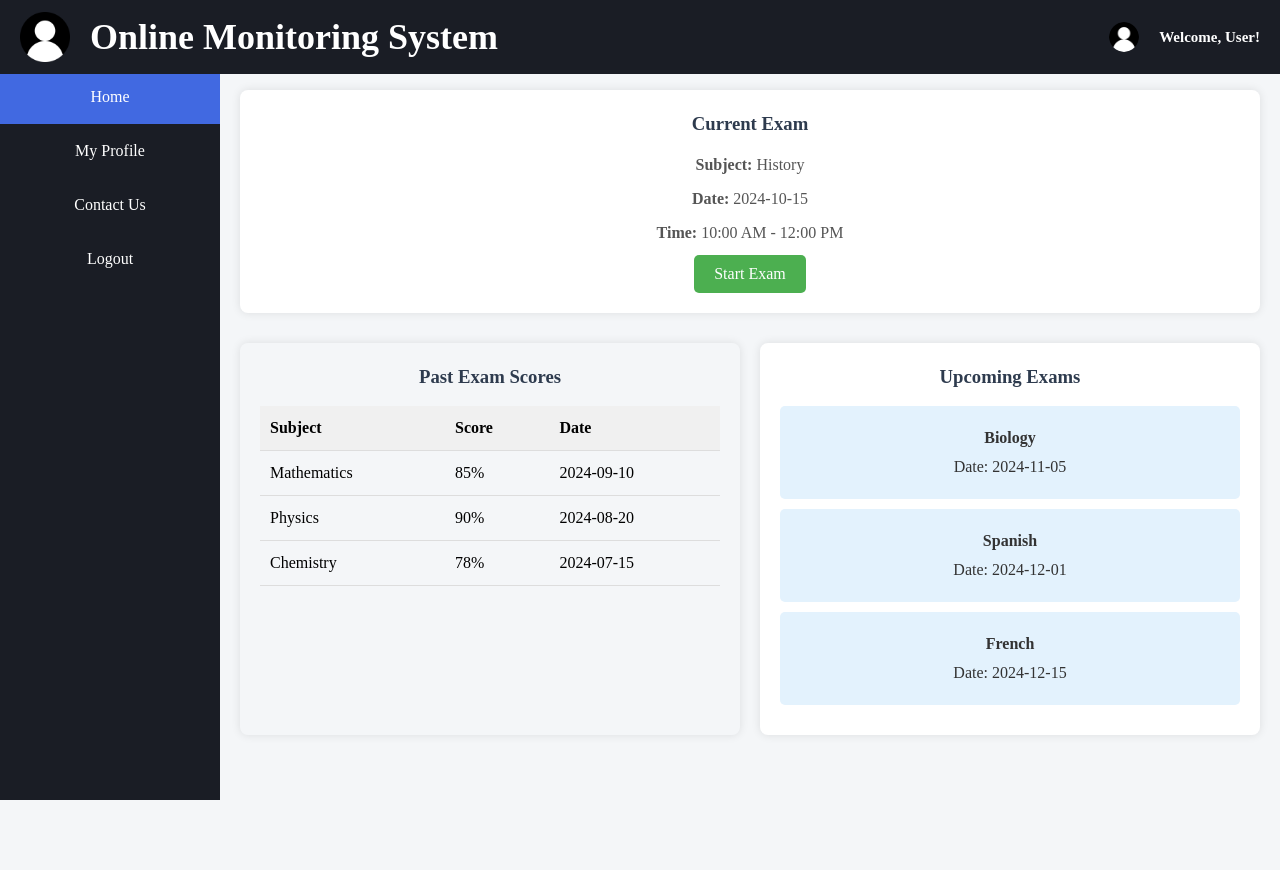
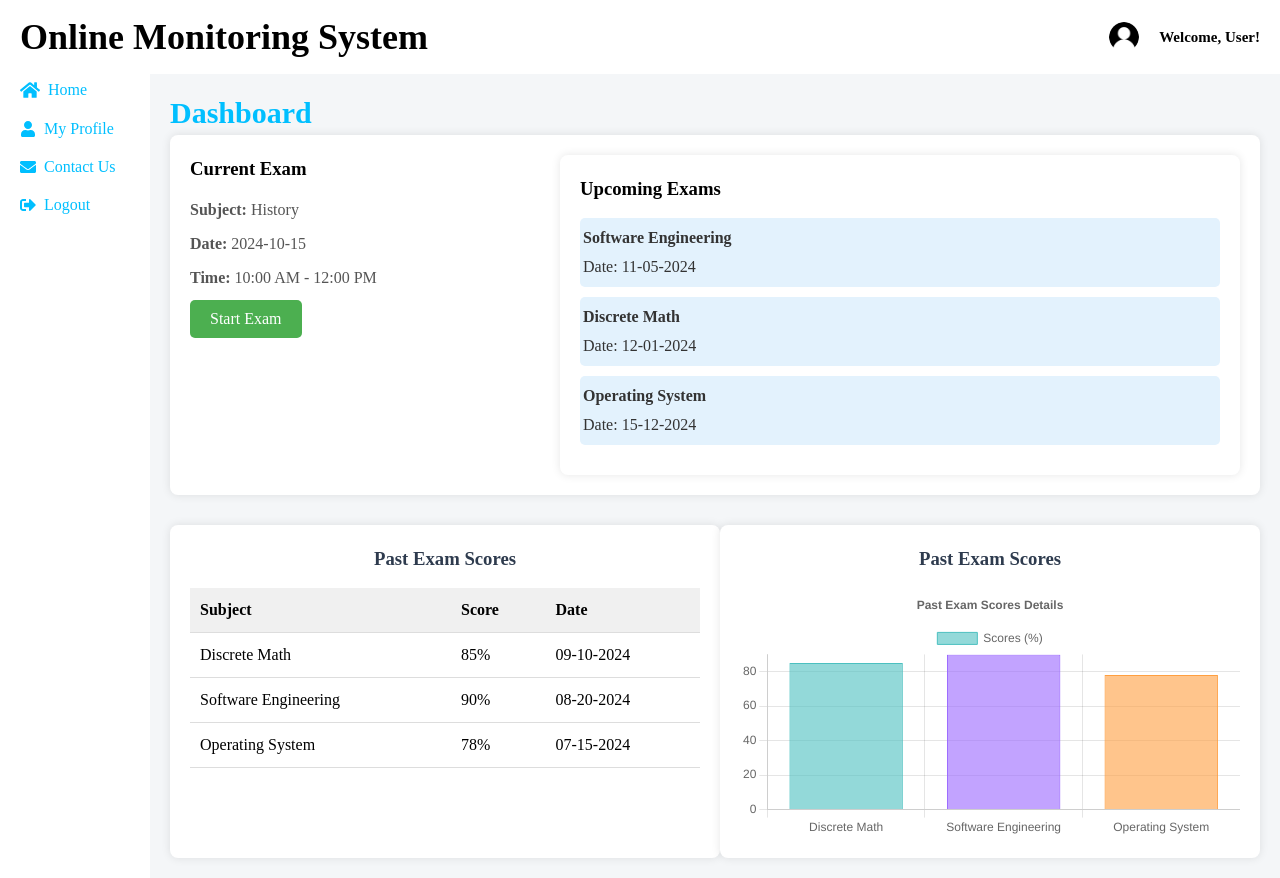
Before and after one commit to avi212003/-Online-Exam-Monitoring-System, a React (Vite) app in the folder Online-Exam-Monitoring-System/: page / in a window 1280 px wide. Built offline with nearby package versions, Linux system fonts and the light colour scheme.

Commit message:
Dashboard-Design

```diff
--- a/Online-Exam-Monitoring-System/package.json
+++ b/Online-Exam-Monitoring-System/package.json
@@ -10,8 +10,11 @@
     "preview": "vite preview"
   },
   "dependencies": {
+    "chart.js": "^4.4.5",
     "react": "^18.3.1",
-    "react-dom": "^18.3.1"
+    "react-chartjs-2": "^5.2.0",
+    "react-dom": "^18.3.1",
+    "react-icons": "^5.3.0"
   },
   "devDependencies": {
     "@eslint/js": "^9.9.0",
--- a/Online-Exam-Monitoring-System/src/pages/Dashboard/Dashboard.css
+++ b/Online-Exam-Monitoring-System/src/pages/Dashboard/Dashboard.css
@@ -2,6 +2,23 @@
     margin: 0;
     padding: 0;
     box-sizing: border-box;
+  }
+
+  .home-button, .myProfile-button, .contact-button, .logout-button  {
+    background-color: white;
+    color: deepskyblue;
+    padding: 10px 20px;
+    border: none;
+    border-radius: 5px;
+    display: flex;
+    align-items: center;
+    cursor: pointer;
+    transition: background-color 0.3s ease;
+  }
+
+  .home-button:hover, .myProfile-button:hover, .contact-button:hover, .logout-button:hover {
+    background-color: #34495e;
+    width: 150px;
   }
 
   .container {
@@ -15,9 +32,9 @@
     width: 100%;
     /* background-color: #2e3b4e; */
     /* background-color: #131122; */
-    background-color: #1a1d25;
+    background-color: white;
     padding: 10px 20px;
-    color: #fff;
+    color: black;
     position: fixed;
     top: 0;
     left: 0;
@@ -28,6 +45,16 @@
     display: flex;
     justify-content: flex-end;
     align-items: center;
+  }
+  .dashboard{
+    text-align: left;
+    color: deepskyblue;
+    font-weight: bold ;
+    font-size: 30px;
+  }
+
+  .scores{
+    display: flex;
   }
 
 
@@ -71,10 +98,10 @@
   /* Sidebar Styling */
   .sidebar {
     /* margin-top: 10px; */
-    width: 220px;
+    width: 150px;
     /* background-color: #2e3b4e; */
     /* background-color: #131122; */
-    background-color: #1a1d25;
+    background-color: white;
 
     color: #fff;
     min-height: calc(100vh - 70px);
@@ -127,7 +154,7 @@
 
   .welcome-section h2 {
     font-size: 15px;
-    color: white;
+    color: black;
   }
 
   /* Current Exam Section */
@@ -137,16 +164,30 @@
     border-radius: 8px;
     box-shadow: 0 0 10px rgba(0, 0, 0, 0.1);
     margin-bottom: 30px;
+    display: flex;
+    gap: 20px;
+    flex-wrap: wrap;
   }
 
   .current_exam h3 {
     margin-bottom: 15px;
     color: #2e3b4e;
+    text-align: left;
+  }
+
+  .current_exam div{
+    text-align: left;
+    width: 350px;
   }
 
   .exam-details p {
     margin-bottom: 10px;
     color: #555;
+    text-align: left;
+  }
+
+  .exam-details h3 {
+    color: black;
   }
 
   .start-exam-button {
@@ -173,7 +214,7 @@
   /* Past Exam Scores */
   .past_exam_scores {
     flex: 1;
-    /* background-color: #000000; */
+    background-color: white;
     padding: 20px;
     border-radius: 8px;
     box-shadow: 0 0 10px rgba(0, 0, 0, 0.1);
@@ -216,7 +257,7 @@
 
   .upcoming_exams h3 {
     margin-bottom: 15px;
-    color: #2e3b4e;
+    color: black;
   }
 
   .upcoming_exams ul {
@@ -225,7 +266,7 @@
 
   .upcoming_exams li {
     background-color: #e3f2fd;
-    padding: 15px;
+    padding: 3px;
     border-radius: 5px;
     margin-bottom: 10px;
   }
--- a/Online-Exam-Monitoring-System/src/pages/Dashboard/Dashboard.jsx
+++ b/Online-Exam-Monitoring-System/src/pages/Dashboard/Dashboard.jsx
@@ -1,6 +1,8 @@
 import React from 'react';
 import './Dashboard.css';
 import studentImage from '../../assets/student_image.png';
+import { FaHome, FaUser, FaEnvelope, FaSignOutAlt } from 'react-icons/fa';
+import PastExamScores from './Scorechart'; // Adjust the path as necessary
 
 const Dashboard = ({ name }) => {
   return (
@@ -8,7 +10,6 @@ const Dashboard = ({ name }) => {
       <header className='header'>
         <div className="header-content">
           <div className='app-title'>
-              <img className='logo' src={studentImage} alt="Student" />
               <h2>Online Monitoring System</h2>
           </div>
           <div className='welcome-section'>
@@ -21,29 +22,55 @@ const Dashboard = ({ name }) => {
       <div className="main">
         <aside className='sidebar'>
           <ul>
-            <li className="active">Home</li>
-            <li>My Profile</li>
-            <li>Contact Us</li>
-            <li>Logout</li>
+            <button className="home-button">
+              <FaHome size={20} style={{ marginRight: '8px' }} />
+              Home
+            </button>
+            <button className = "myProfile-button">
+              <FaUser style={{ marginRight: '8px' }} />
+              My Profile
+            </button>
+            <button className = "contact-button">
+              <FaEnvelope style={{ marginRight: '8px' }} />
+              Contact Us
+            </button>
+            <button className = "logout-button">
+              <FaSignOutAlt style={{ marginRight: '8px' }} />
+              Logout
+            </button>
           </ul>
         </aside>
         <section className='right_side'>
-          {/* <div className='welcome-section'>
-            <img className='student-image' src={studentImage} alt="Student" />
-            <h2>Welcome, {name}!</h2>
-          </div> */}
+          <div className ='dashboard'>Dashboard</div>
 
           <div className='current_exam'>
+            <div className='exam-details'>
             <h3>Current Exam</h3>
-            <div className='exam-details'>
               <p><strong>Subject:</strong> History</p>
               <p><strong>Date:</strong> 2024-10-15</p>
               <p><strong>Time:</strong> 10:00 AM - 12:00 PM</p>
               <button className='start-exam-button'>Start Exam</button>
             </div>
+            <div className='upcoming_exams'>
+              <h3>Upcoming Exams</h3>
+              <ul>
+                <li>
+                  <p><strong>Software Engineering</strong></p>
+                  <p>Date: 11-05-2024</p>
+                </li>
+                <li>
+                  <p><strong>Discrete Math</strong></p>
+                  <p>Date: 12-01-2024</p>
+                </li>
+                <li>
+                  <p><strong>Operating System</strong></p>
+                  <p>Date: 15-12-2024</p>
+                </li>
+              </ul>
+            </div>
           </div>
 
-          <div className='past_upcoming_exams'>
+          <div className='scores'>
             <div className='past_exam_scores'>
               <h3>Past Exam Scores</h3>
               <table>
@@ -56,39 +83,26 @@ const Dashboard = ({ name }) => {
                 </thead>
                 <tbody>
                   <tr>
-                    <td>Mathematics</td>
+                    <td>Discrete Math</td>
                     <td>85%</td>
-                    <td>2024-09-10</td>
+                    <td>09-10-2024</td>
                   </tr>
                   <tr>
-                    <td>Physics</td>
+                    <td>Software Engineering</td>
                     <td>90%</td>
-                    <td>2024-08-20</td>
+                    <td>08-20-2024</td>
                   </tr>
                   <tr>
-                    <td>Chemistry</td>
+                    <td>Operating System</td>
                     <td>78%</td>
-                    <td>2024-07-15</td>
+                    <td>07-15-2024
+                    </td>
                   </tr>
                 </tbody>
               </table>
             </div>
-            <div className='upcoming_exams'>
-              <h3>Upcoming Exams</h3>
-              <ul>
-                <li>
-                  <p><strong>Biology</strong></p>
-                  <p>Date: 2024-11-05</p>
-                </li>
-                <li>
-                  <p><strong>Spanish</strong></p>
-                  <p>Date: 2024-12-01</p>
-                </li>
-                <li>
-                  <p><strong>French</strong></p>
-                  <p>Date: 2024-12-15</p>
-                </li>
-              </ul>
+            <div>
+            <PastExamScores />
             </div>
           </div>
         </section>
--- /dev/null
+++ b/Online-Exam-Monitoring-System/src/pages/Dashboard/Scorechart.jsx
@@ -0,0 +1,46 @@
+import React from 'react';
+import { Bar } from 'react-chartjs-2';
+import { Chart as ChartJS, CategoryScale, LinearScale, BarElement, Title, Tooltip, Legend } from 'chart.js';
+
+// Register Chart.js components
+ChartJS.register(CategoryScale, LinearScale, BarElement, Title, Tooltip, Legend);
+
+const PastExamScores = () => {
+  // Data for the chart
+  const data = {
+    labels: ['Discrete Math', 'Software Engineering', 'Operating System'], // Subjects
+    datasets: [
+      {
+        label: 'Scores (%)',
+        data: [85, 90, 78], // Scores for each subject
+        backgroundColor: ['rgba(75, 192, 192, 0.6)', 'rgba(153, 102, 255, 0.6)', 'rgba(255, 159, 64, 0.6)'], // Colors for each bar
+        borderColor: ['rgba(75, 192, 192, 1)', 'rgba(153, 102, 255, 1)', 'rgba(255, 159, 64, 1)'],
+        borderWidth: 1,
+      },
+    ],
+  };
+
+  // Chart options
+  const options = {
+    responsive: true,
+    plugins: {
+      legend: {
+        position: 'top',
+      },
+      title: {
+        display: true,
+        text: 'Past Exam Scores Details',
+      },
+    },
+  };
+
+  return (
+    <div className='past_exam_scores'>
+      <h3>Past Exam Scores</h3>
+      {/* The Bar chart */}
+      <Bar data={data} options={options} style={{ height: '250px', width: '500px' }}/>
+    </div>
+  );
+};
+
+export default PastExamScores;
```
Also changed, not shown: 1 other file (tests, documents, lock files or other folders).
